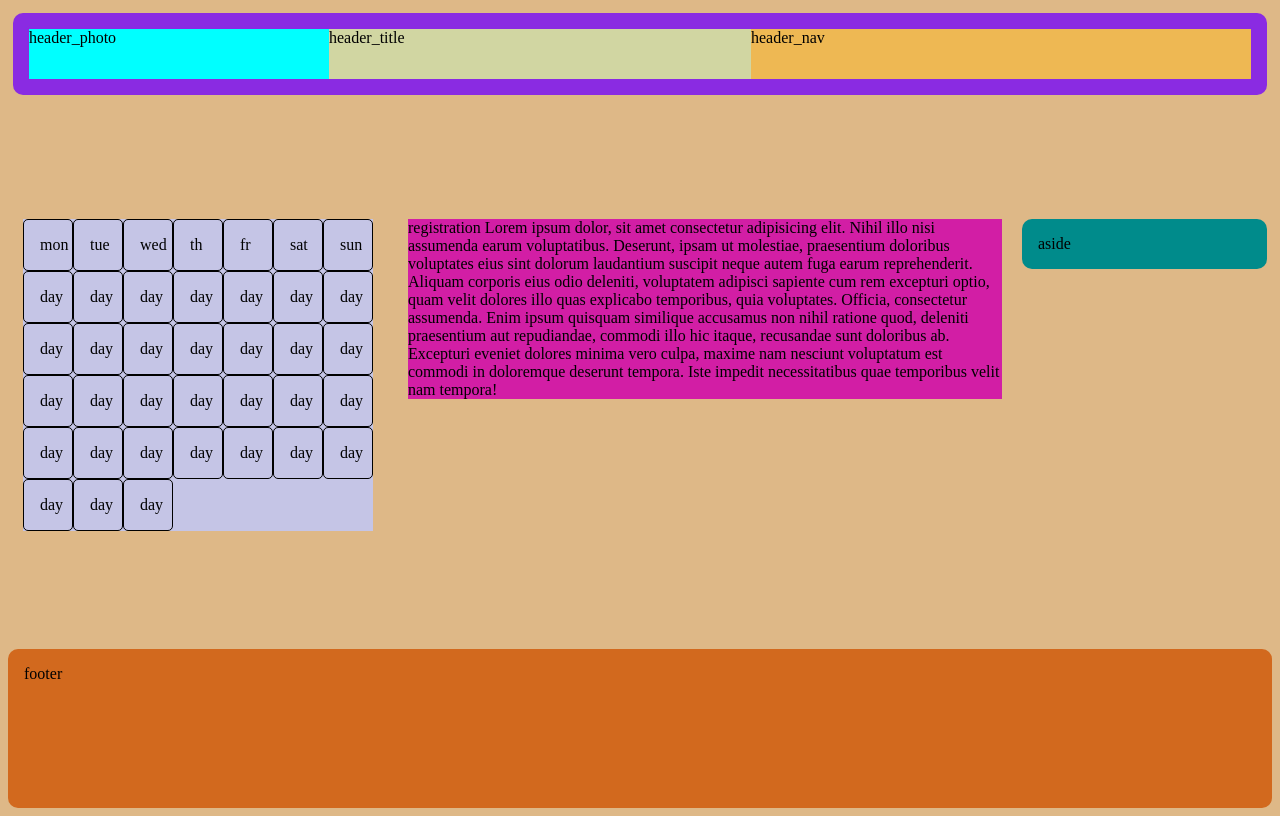
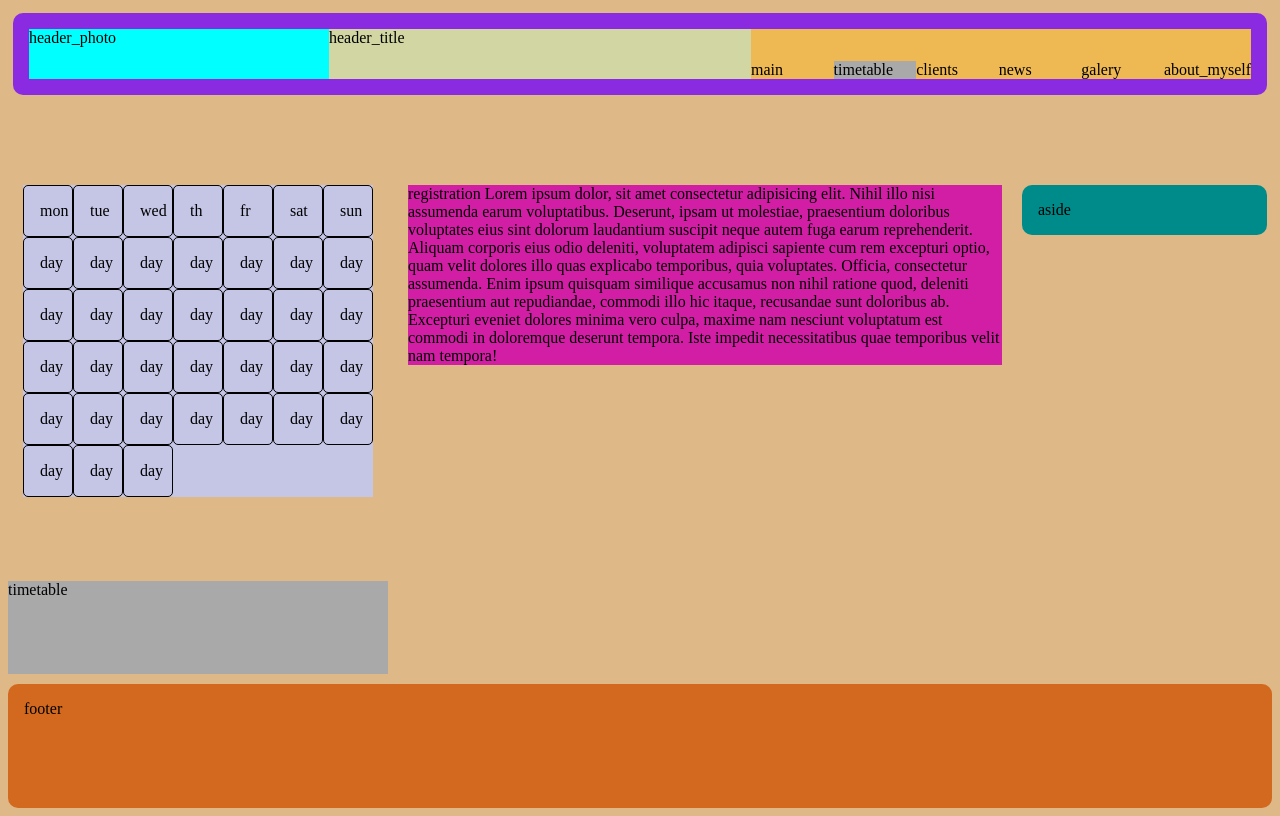
Before and after one commit to arckhr21/database, a website built with webpack: page index.html in a window 1280 px wide. Built offline with nearby package versions, Linux system fonts and the light colour scheme.

Commit message:
layout_03 header_timetable

```diff
--- a/index.html
+++ b/index.html
@@ -14,7 +14,14 @@
             <div class="header">
                 <div class="header_photo">header_photo</div>
                 <div class="header_title">header_title</div>
-                <div class="header_nav">header_nav</div>
+                <div class="header_nav">
+                    <div class="main">main</div>
+                    <div class="timetable">timetable</div>
+                    <div class="clients">clients</div>
+                    <div class="news">news</div>
+                    <div class="galery">galery</div>
+                    <div class="about_myself">about_myself</div>
+                </div>
             </div>
             <div class="calendar">
                 <div class="calendar_item">mon</div>
@@ -63,6 +70,7 @@
             </div>
 
             <div class="aside">aside</div>
+            <div class="timetable">timetable</div>
             <div class="footer">footer</div>
         </div>
     </body>
--- /dev/null
+++ b/src/assets/scss/container.scss
@@ -0,0 +1,16 @@
+.container {
+    display: grid;
+    //gap: 5px 10px;
+    gap: 10px 20px;
+    min-height: 100vh;
+
+    //grid-template-columns: repeat(3, 1fr);
+    grid-template-columns: 380px 1fr 250px;
+    grid-template-areas:
+    'header header header'
+    'calendar registration aside'
+    'timetable timetable timetable'
+
+    'footer footer footer';
+    //justify-items: center;
+}
--- a/src/assets/scss/header.scss
+++ b/src/assets/scss/header.scss
@@ -22,6 +22,14 @@
     // margin: 2,5px;
 }
 .header_nav {
+    display: grid;
+    grid-template-columns: repeat(6, 1fr);
+    grid-template-rows: auto;
+
+    align-items: end;
+    justify-content: space-evenly;
+    //justify-content: space-between;
+
     background-color:rgb(238, 184, 83);
     background: 1px solid rgb(11, 43, 2);
     // margin: 2,5px;
--- a/src/assets/scss/index.scss
+++ b/src/assets/scss/index.scss
@@ -1,31 +1,20 @@
 //@import "./_normalize";
 //@import "./vars";
 //@import "./_mixins";
+@import "./container";
 @import "./header";
 @import "./footer";
 @import "./aside";
 @import "./calendar";
 @import "./registration";
+@import "./timetable";
 
 body {
     background-color: burlywood;
     //min-height: 100vh;
 }
 
-.container {
-    display: grid;
-    //gap: 5px 10px;
-    gap: 10px 20px;
-    min-height: 100vh;
 
-    //grid-template-columns: repeat(3, 1fr);
-    grid-template-columns: 380px 1fr 250px;
-    grid-template-areas:
-    'header header header'
-    'calendar registration aside'
-    'footer footer footer';
-    //justify-items: center;
-}
 
 
 // h1 {
--- /dev/null
+++ b/src/assets/scss/timetable.scss
@@ -0,0 +1,3 @@
+.timetable {
+    background-color:darkgray;
+}
```
Also changed, not shown: src/assets/css/container.css (added), src/assets/css/container.min.css (added), src/assets/css/header.css, src/assets/css/header.min.css, src/assets/css/index.css, src/assets/css/index.min.css, src/assets/css/timetable.css (added), src/assets/css/timetable.min.css (added), 8 other files.
